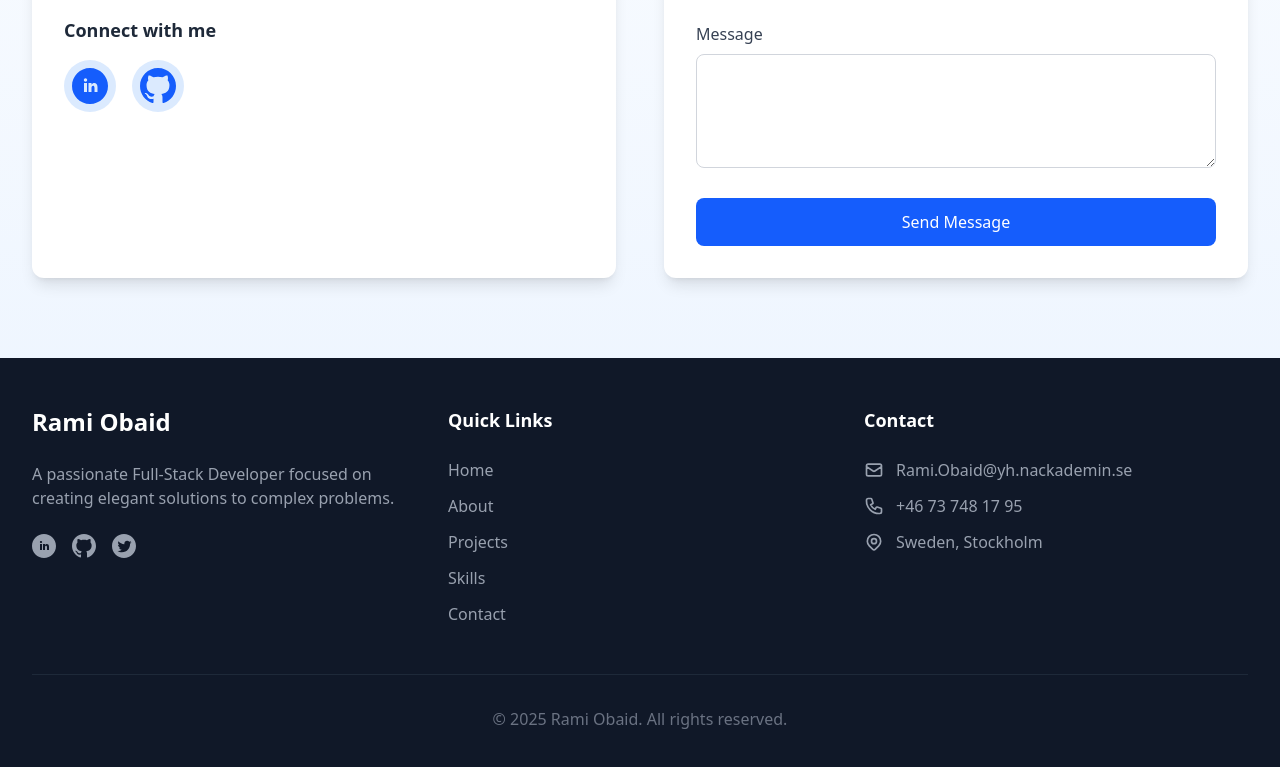
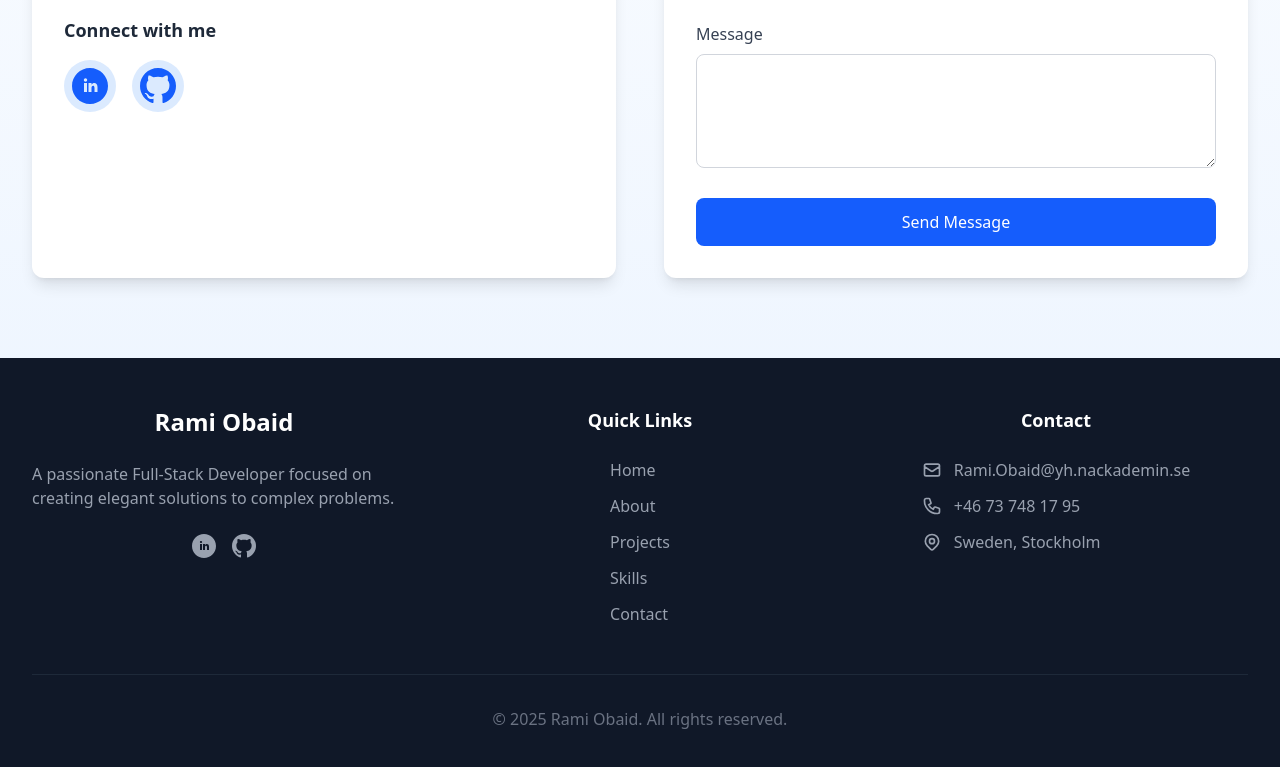
Before and after one commit to RamiObaid92/Portfolio, a React (Vite) app: page / in a window 1280 px wide. Shown: the part 3814-4581 px from the top of the page. Built offline with nearby package versions, Linux system fonts and the light colour scheme.

Commit message:
footer more centered. navbar cleanup

```diff
--- a/src/components/Footer.tsx
+++ b/src/components/Footer.tsx
@@ -3,7 +3,7 @@ const Footer = () => {
     <footer className="bg-gray-900 text-white">
       <div className="max-w-7xl mx-auto px-4 sm:px-6 lg:px-8 py-12">
         <div className="grid grid-cols-1 md:grid-cols-3 gap-8">
-          <div>
+          <div className="flex flex-col items-center">
             <h3 className="text-2xl font-bold mb-6">Rami Obaid</h3>
             <p className="text-gray-400 mb-6">
               A passionate Full-Stack Developer focused on creating elegant
@@ -11,7 +11,7 @@ const Footer = () => {
             </p>
             <div className="flex space-x-4">
               <a
-                href="#"
+                href="https://linkedin.com/in/rami-obaid-102594338"
                 className="text-gray-400 hover:text-white transition-colors"
               >
                 <svg
@@ -23,7 +23,7 @@ const Footer = () => {
                 </svg>
               </a>
               <a
-                href="#"
+                href="https://github.com/RamiObaid92"
                 className="text-gray-400 hover:text-white transition-colors"
               >
                 <svg
@@ -34,22 +34,10 @@ const Footer = () => {
                   <path d="M12 0c-6.626 0-12 5.373-12 12 0 5.302 3.438 9.8 8.207 11.387.599.111.793-.261.793-.577v-2.234c-3.338.726-4.033-1.416-4.033-1.416-.546-1.387-1.333-1.756-1.333-1.756-1.089-.745.083-.729.083-.729 1.205.084 1.839 1.237 1.839 1.237 1.07 1.834 2.807 1.304 3.492.997.107-.775.418-1.305.762-1.604-2.665-.305-5.467-1.334-5.467-5.931 0-1.311.469-2.381 1.236-3.221-.124-.303-.535-1.524.117-3.176 0 0 1.008-.322 3.301 1.23.957-.266 1.983-.399 3.003-.404 1.02.005 2.047.138 3.006.404 2.291-1.552 3.297-1.23 3.297-1.23.653 1.653.242 2.874.118 3.176.77.84 1.235 1.911 1.235 3.221 0 4.609-2.807 5.624-5.479 5.921.43.372.823 1.102.823 2.222v3.293c0 .319.192.694.801.576 4.765-1.589 8.199-6.086 8.199-11.386 0-6.627-5.373-12-12-12z" />
                 </svg>
               </a>
-              <a
-                href="#"
-                className="text-gray-400 hover:text-white transition-colors"
-              >
-                <svg
-                  className="w-6 h-6"
-                  fill="currentColor"
-                  viewBox="0 0 24 24"
-                >
-                  <path d="M12 0c-6.627 0-12 5.373-12 12s5.373 12 12 12 12-5.373 12-12-5.373-12-12-12zm6.066 9.645c.183 4.04-2.83 8.544-8.164 8.544-1.622 0-3.131-.476-4.402-1.291 1.524.18 3.045-.244 4.252-1.189-1.256-.023-2.317-.854-2.684-1.995.451.086.895.061 1.298-.049-1.381-.278-2.335-1.522-2.304-2.853.388.215.83.344 1.301.359-1.279-.855-1.641-2.544-.889-3.835 1.416 1.738 3.533 2.881 5.92 3.001-.419-1.796.944-3.527 2.799-3.527.825 0 1.572.349 2.096.907.654-.128 1.27-.368 1.824-.697-.215.671-.67 1.233-1.263 1.589.581-.07 1.135-.224 1.649-.453-.384.578-.87 1.084-1.433 1.489z" />
-                </svg>
-              </a>
             </div>
           </div>
 
-          <div>
+          <div className="flex flex-col items-center">
             <h3 className="text-lg font-semibold mb-6">Quick Links</h3>
             <ul className="space-y-3">
               <li>
@@ -95,7 +83,7 @@ const Footer = () => {
             </ul>
           </div>
 
-          <div>
+          <div className="flex flex-col items-center">
             <h3 className="text-lg font-semibold mb-6">Contact</h3>
             <ul className="space-y-3">
               <li className="flex items-start">
--- a/src/components/Navbar.tsx
+++ b/src/components/Navbar.tsx
@@ -68,7 +68,6 @@ const Navbar = () => {
     <nav className={navClasses}>
       <div className="max-w-7xl mx-auto px-4 sm:px-6 lg:px-8">
         <div className="flex items-center justify-between">
-          {/* Logo Section */}
           <div className="flex items-center space-x-3">
             <img
               src={Photo}
@@ -84,7 +83,6 @@ const Navbar = () => {
               Rami Obaid
             </span>
           </div>
-          {/* Navigation Links */}
           <div className="hidden md:block">
             <div className="flex items-center space-x-8">
               <NavLinksList links={navLinks} className={desktopNavClasses} />
@@ -98,7 +96,6 @@ const Navbar = () => {
               </a>
             </div>
           </div>
-          {/* Mobile Menu Button */}
           <button
             className={clsx("md:hidden", {
               "text-gray-900": scrolled,
@@ -122,7 +119,6 @@ const Navbar = () => {
           </button>
         </div>
       </div>
-      {/* Mobile Menu */}
       {isOpen && (
         <div className="md:hidden bg-white shadow-lg rounded-b-lg mt-2">
           <div className="px-2 pt-2 pb-3 space-y-1">
```
